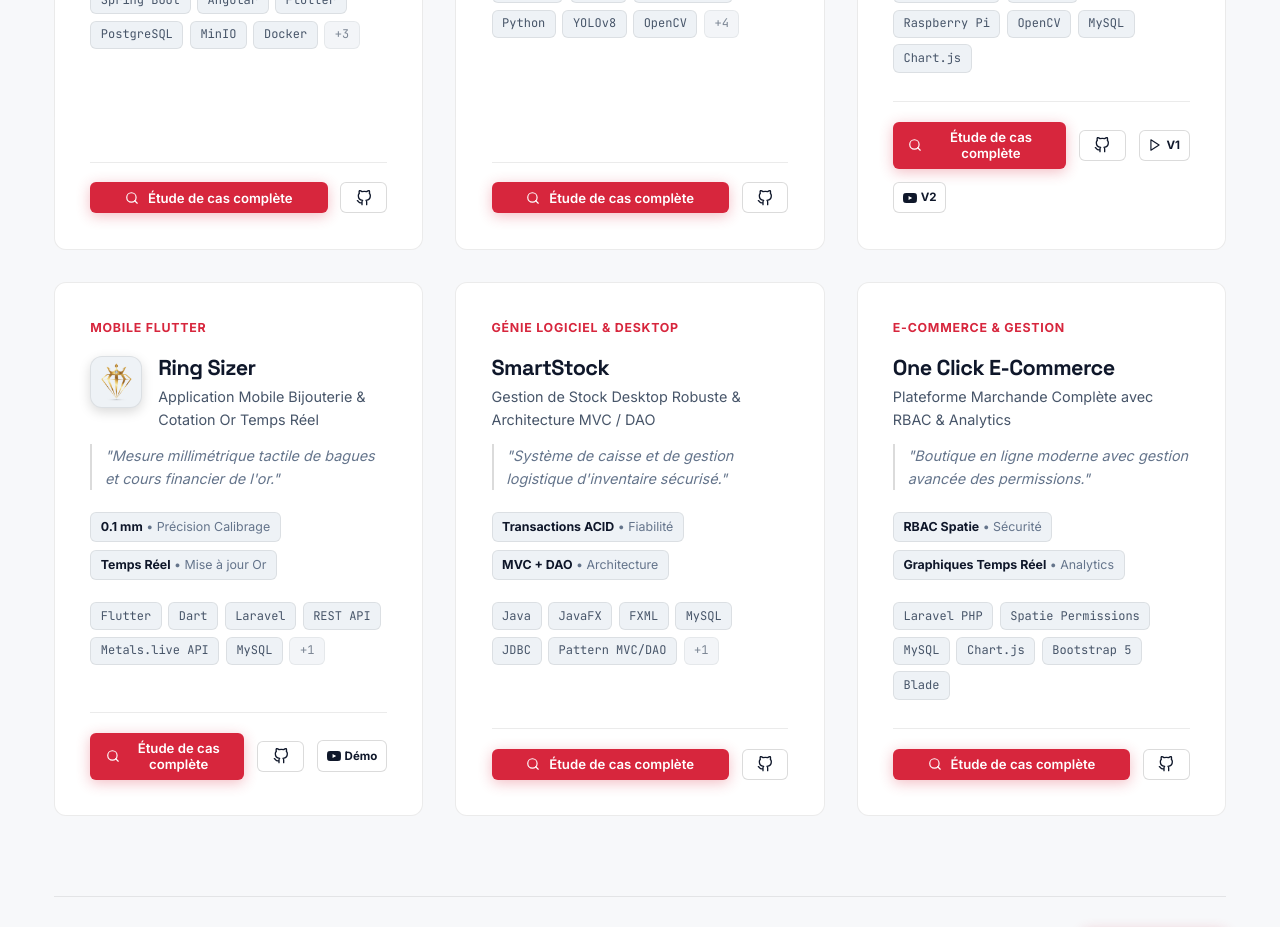
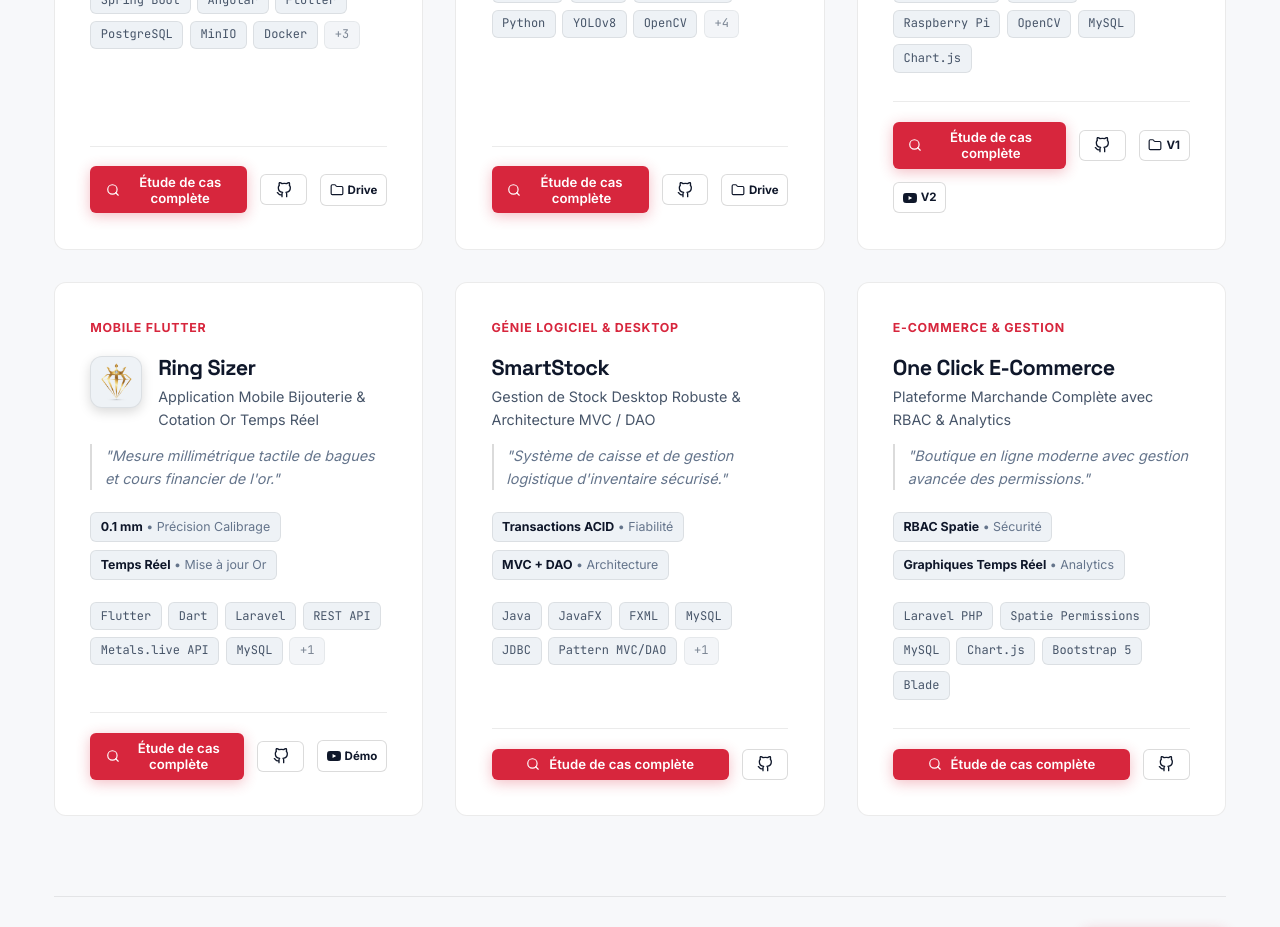
Before and after one commit to RAFIKAITICHOU/Portfolio_AIT_ICHOU_RAFIK, a React (Vite) app: page /projects in a window 1280 px wide. Shown: the part 900-1827 px from the top of the page. Built offline with nearby package versions, Linux system fonts and the light colour scheme.

Commit message:
feat: ajouter les dossiers Google Drive pour Smart Parking et Smart HSE OCP

```diff
--- a/src/components/Icons.jsx
+++ b/src/components/Icons.jsx
@@ -299,6 +299,14 @@ export function Icon({ name, size = 20, className = "", style = {}, ...props })
           <path d="M17.5 19H9a7 7 0 1 1 6.71-9h1.79a4.5 4.5 0 1 1 0 9Z" />
         </svg>
       );
+    case "folder":
+    case "drive":
+    case "GoogleDrive":
+      return (
+        <svg {...common}>
+          <path d="M20 20a2 2 0 0 0 2-2V8a2 2 0 0 0-2-2h-7.9a2 2 0 0 1-1.69-.9L9.6 3.9A2 2 0 0 0 7.93 3H4a2 2 0 0 0-2 2v13a2 2 0 0 0 2 2Z" />
+        </svg>
+      );
     case "brain":
     case "Brain":
       return (
--- a/src/components/ProjectModal.jsx
+++ b/src/components/ProjectModal.jsx
@@ -209,8 +209,8 @@ export function ProjectModal({ project, lang, uiText, onClose }) {
                 gap: "0.5rem"
               }}
             >
-              <Icon name="play" size={16} />
-              <span>{lang === "fr" ? "Vidéos de Démonstration de l'Application" : "Application Demo Videos"}</span>
+              <Icon name="folder" size={16} />
+              <span>{lang === "fr" ? "Démonstrations & Livrables (Vidéos & Drive)" : "Demo Videos & Drive Deliverables"}</span>
             </h4>
 
             {/* Embedded YouTube player if available */}
@@ -253,21 +253,21 @@ export function ProjectModal({ project, lang, uiText, onClose }) {
                         width: "30px",
                         height: "30px",
                         borderRadius: "50%",
-                        background: video.platform === "youtube" ? "rgba(239, 68, 68, 0.15)" : "rgba(215, 38, 61, 0.12)",
-                        color: video.platform === "youtube" ? "#ef4444" : "var(--accent-primary)",
+                        background: video.platform === "youtube" ? "rgba(239, 68, 68, 0.15)" : (video.platform === "drive" ? "rgba(56, 189, 248, 0.15)" : "rgba(215, 38, 61, 0.12)"),
+                        color: video.platform === "youtube" ? "#ef4444" : (video.platform === "drive" ? "#38bdf8" : "var(--accent-primary)"),
                         display: "flex",
                         alignItems: "center",
                         justifyContent: "center"
                       }}
                     >
-                      <Icon name={video.platform === "youtube" ? "youtube" : "play"} size={14} />
+                      <Icon name={video.platform === "youtube" ? "youtube" : (video.platform === "drive" ? "folder" : "play")} size={14} />
                     </div>
                     <div>
                       <div style={{ fontSize: "0.88rem", fontWeight: 700 }}>
                         {video.title[lang] || video.title}
                       </div>
                       <div style={{ fontSize: "0.75rem", color: "var(--text-muted)" }}>
-                        {video.platform === "youtube" ? "YouTube (Lecteur HD)" : "Google Drive"}
+                        {video.platform === "youtube" ? "YouTube (Lecteur HD)" : "Google Drive (Dossier & Fichiers)"}
                       </div>
                     </div>
                   </div>
@@ -300,7 +300,7 @@ export function ProjectModal({ project, lang, uiText, onClose }) {
                 rel="noopener noreferrer"
                 className="btn btn-secondary"
               >
-                <Icon name={video.platform === "youtube" ? "youtube" : "play"} size={16} />
+                <Icon name={video.platform === "youtube" ? "youtube" : (video.platform === "drive" ? "folder" : "play")} size={16} />
                 <span>{video.label ? (video.label[lang] || video.label) : (video.title[lang] || video.title)}</span>
               </a>
             ))
--- a/src/components/Projects.jsx
+++ b/src/components/Projects.jsx
@@ -371,7 +371,7 @@ export function Projects({ lang, uiText, projects }) {
                         title={`${uiText.projects.demoVideo} - ${vid.title[lang] || vid.title}`}
                         style={{ display: "inline-flex", alignItems: "center", gap: "0.25rem", padding: "0.35rem 0.55rem" }}
                       >
-                        <Icon name={vid.platform === "youtube" ? "youtube" : "play"} size={14} />
+                        <Icon name={vid.platform === "youtube" ? "youtube" : (vid.platform === "drive" ? "folder" : "play")} size={14} />
                         <span style={{ fontSize: "0.72rem", fontWeight: 700 }}>
                           {vid.version || `V${vIdx + 1}`}
                         </span>
--- a/src/data/portfolioData.js
+++ b/src/data/portfolioData.js
@@ -332,6 +332,23 @@ export const portfolioData = {
         { label: "Profils Métier", value: "5 Rôles" }
       ],
       github: "https://github.com/RAFIKAITICHOU/Smart-HSE-360-OCP-Safi",
+      driveFolder: "https://drive.google.com/drive/folders/1kznI-PHwd0wVVJ7UhIhVUS4BJYekIKI3?usp=sharing",
+      demoVideo: "https://drive.google.com/drive/folders/1kznI-PHwd0wVVJ7UhIhVUS4BJYekIKI3?usp=sharing",
+      demoVideos: [
+        {
+          version: "Drive",
+          label: {
+            fr: "Dossier Drive",
+            en: "Drive Folder"
+          },
+          title: {
+            fr: "Dossier Projet & Livrables Smart HSE OCP (Google Drive)",
+            en: "Smart HSE OCP Deliverables & Project Folder (Google Drive)"
+          },
+          url: "https://drive.google.com/drive/folders/1kznI-PHwd0wVVJ7UhIhVUS4BJYekIKI3?usp=sharing",
+          platform: "drive"
+        }
+      ],
       logo: "/assets/logo-application-HSE.png",
       badgeColor: "red"
     },
@@ -371,6 +388,23 @@ export const portfolioData = {
         { label: "Paiements", value: "Stripe & PayPal" }
       ],
       github: "https://github.com/RAFIKAITICHOU/Smart-Parking-System",
+      driveFolder: "https://drive.google.com/drive/folders/1omjmNUCkTl-uDf6JYT8t_iAA7VpXX-0r",
+      demoVideo: "https://drive.google.com/drive/folders/1omjmNUCkTl-uDf6JYT8t_iAA7VpXX-0r",
+      demoVideos: [
+        {
+          version: "Drive",
+          label: {
+            fr: "Dossier Drive",
+            en: "Drive Folder"
+          },
+          title: {
+            fr: "Dossier Projet Gestion des Parkings 2026 (Google Drive)",
+            en: "Smart Parking 2026 Project Folder (Google Drive)"
+          },
+          url: "https://drive.google.com/drive/folders/1omjmNUCkTl-uDf6JYT8t_iAA7VpXX-0r",
+          platform: "drive"
+        }
+      ],
       logo: "/assets/logo-application-Smart-Parking.png",
       badgeColor: "slate"
     },
```
Also changed, not shown: public/favicon.svg, public/google93ea8a2685bd6bfa.html (line endings or trailing spaces), public/robots.txt, public/site.webmanifest, 1 other file (tests, documents, lock files or other folders).
